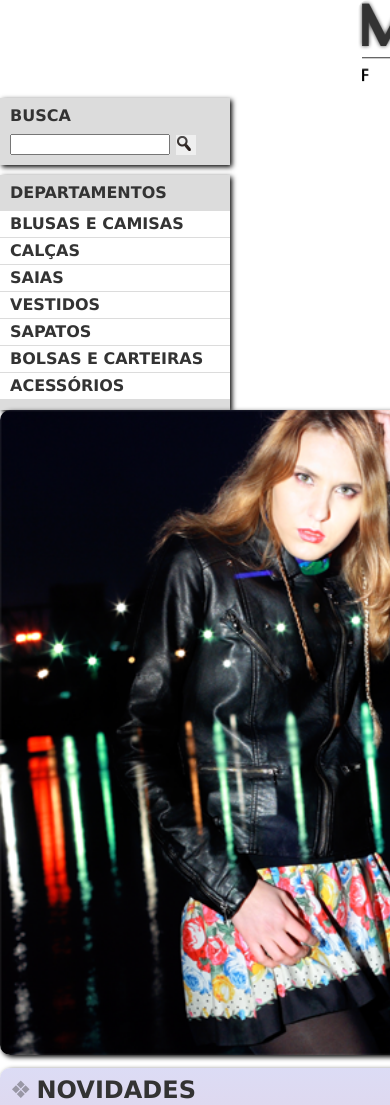
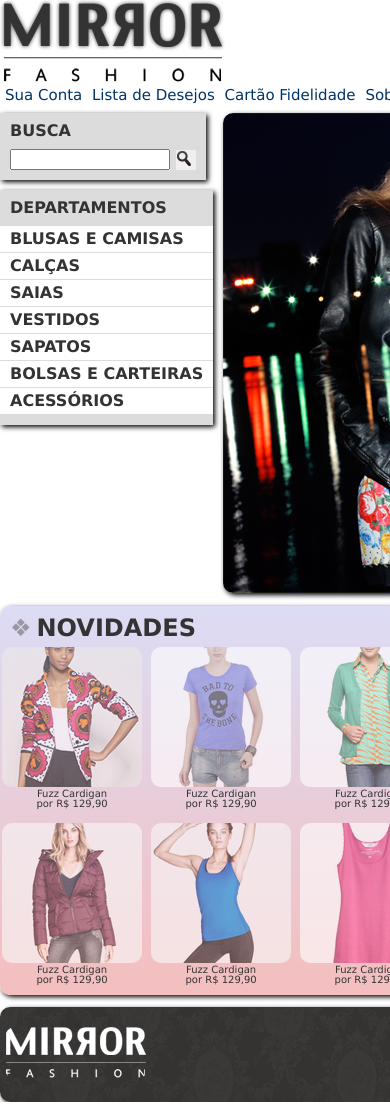
Before and after one commit to Vbanety/Alura, a website: page src/views/index.html in a window 390 px wide. Shown: the top 1105 px of the page. Drawn offline with Linux system fonts and the light colour scheme; files that its build step writes are made by us from their sources; files whose address does not match are found by name.

Commit message:
Responsive
Fixing reponsivite.

```diff
--- a/public/css/estilos.css
+++ b/public/css/estilos.css
@@ -1,9 +1,9 @@
 /*     ////////////////////////////// CELULAR //////////////////////////////      */
 
-@media (max-width: 939px) {
+@media (max-width: 320px) {
     .container {
         width: 96%;
-        /* display: grid; */
+        display: grid;
     }
 
     header h1 {
@@ -79,11 +79,11 @@ body {
 }
 
 .menu-opcoes {
-    /* alteração para celular */
-    position: absolute;
+    /* alteração para celular
+    position: absolute; */
     top: 50px;
     bottom: 0;
-    right: 0;
+    right: 20px;
 }
 
 .menu-opcoes ul {
@@ -91,7 +91,8 @@ body {
 }
 
 .menu-opcoes ul li {
-    display: inline; /*alteração para celular*/
+    /*alteração para celular */
+    display: inline;
     margin-left: 5px;
     text-align: center;
     /*
@@ -132,7 +133,7 @@ header {
     text-transform: uppercase;
 
     margin-right: 10px;
-    Width: 230px; /*alteração para celular */
+    /*Width: 230px; alteração para celular */
     float: left;
 }
 
@@ -220,21 +221,19 @@ header {
     margin-top: 10px;
 }
 
-div .painel {
-margin: 0;
-}
+
 .painel {
     margin: 10px 0;
     padding: 10px;
-    /* width: 445px;  alteração para celular */
+    /*width: 445px;  alteração para celular */
     display: inline;
 }
 
 .painel li {
     display: inline-block;
     vertical-align: top;
-    width: 140px; /*alteração para celular*/
-    margin: 2px 5PX;
+    width: 140px; /* alteração para celular*/
+    margin: 2px 2px;
 
     padding-bottom: 10px;
 }
--- a/src/views/index.html
+++ b/src/views/index.html
@@ -2,7 +2,7 @@
 <html lang="en">
     <head>
         <meta charset="UTF-8">
-        <meta name="viewport" content="width=device-width, initial-scale=1.0" >
+        <meta name="viewport" content="width=device-width, initial-scale=1.0">
         <title>Mirror Fashion</title>
         <link rel="stylesheet" href="css/reset.css">
         <link rel="stylesheet" href="css/estilos.css">
@@ -122,7 +122,8 @@
                             <li>
                                 <a href="#">Sapatos</a>
                                 <ul>
-                                    <li><a href="#">Masculino</a>
+                                    <li>
+                                        <a href="#">Masculino</a>
                                         <ul>
                                             <li>
                                                 <a href="#">Couro</a>
@@ -132,7 +133,8 @@
                                             </li>
                                         </ul>
                                     </li>
-                                    <li><a href="#"></a>Feminino
+                                    <li>
+                                        <a href="#"></a>Feminino
                                         <ul>
                                             <li>
                                                 <a href="#">Babuche</a>
@@ -147,16 +149,26 @@
                             <li>
                                 <a href="#">Bolsas e Carteiras</a>
                                 <ul>
-                                    <li><a href="#">Carteiras</a></li>
-                                    <li><a href="#">Bolsas</a></li>
+                                    <li>
+                                        <a href="#">Carteiras</a>
+                                    </li>
+                                    <li>
+                                        <a href="#">Bolsas</a>
+                                    </li>
                                 </ul>
                             </li>
                             <li>
                                 <a href="#">Acessórios</a>
                                 <ul>
-                                    <li><a href="#">Colares</a></li>
-                                    <li><a href="#">Brincos</a></li>
-                                    <li><a href="#">Pulseiras</a></li>
+                                    <li>
+                                        <a href="#">Colares</a>
+                                    </li>
+                                    <li>
+                                        <a href="#">Brincos</a>
+                                    </li>
+                                    <li>
+                                        <a href="#">Pulseiras</a>
+                                    </li>
                                 </ul>
                             </li>
                         </ul>
@@ -170,8 +182,10 @@
                 </section>
             </div>
 
-            <!-- //////////////////////Inicio do painel////////////////////// -->
+        </header>
 
+        <!-- //////////////////////Inicio do painel////////////////////// -->
+        <div class="container">
             <div class="painel">
 
                 <section class="novidades">
@@ -311,9 +325,10 @@
                 </section>
 
             </div>
+        </div>
 
-        </header>
 
+        <!-- //////////////////////RODAPÉ////////////////////// -->
         <footer class="container">
             <div class="container">
 
```
